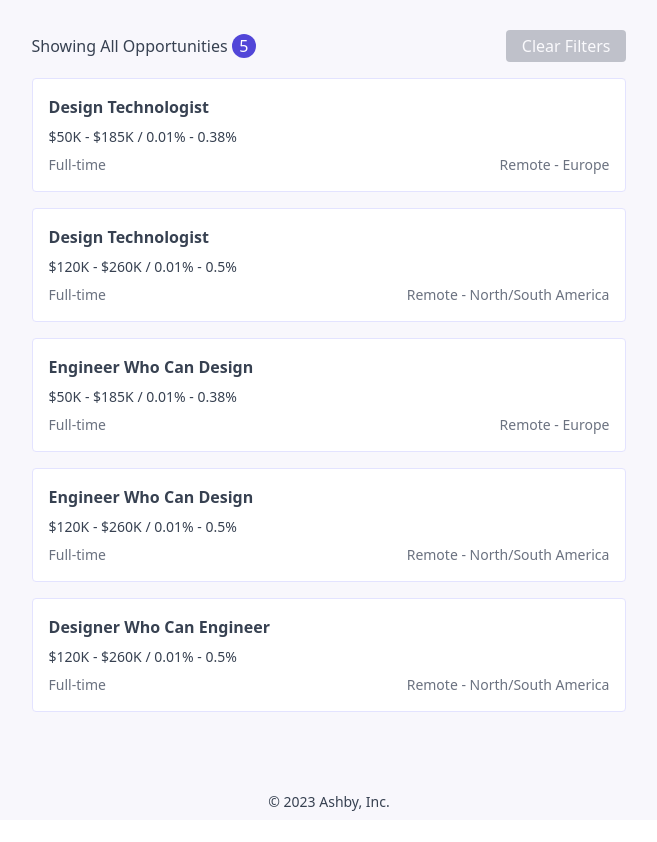
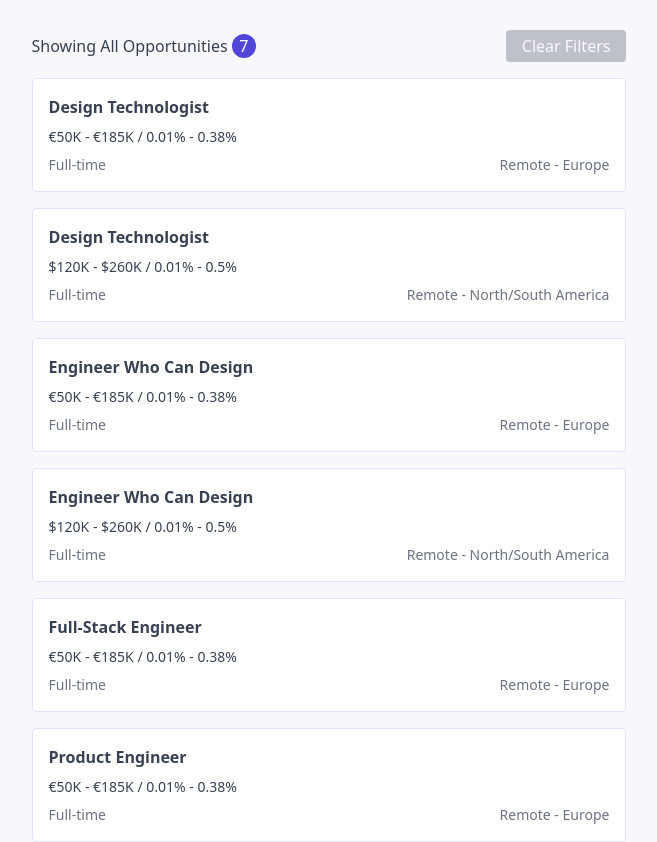
Before and after one commit to monishkumar7/ashby-applicant-experience, a React (Vite) app: page / in a window 1280 px wide. Shown: the part 320-1162 px from the top of the page, without its empty margins (311-968 px from the left). Before the commit the page ends 1140 px from the top, so only its background shows below. Built offline with nearby package versions, Linux system fonts and the light colour scheme.

Commit message:
update job listings

```diff
--- a/src/data/jobListings.ts
+++ b/src/data/jobListings.ts
@@ -4,7 +4,7 @@ export const jobListings: JobListingProps[] = [
   {
     slug: 'design-technologist-europe',
     title: 'Design Technologist',
-    salary: '$50K - $185K / 0.01% - 0.38%',
+    salary: '€50K - €185K / 0.01% - 0.38%',
     type: 'Full-time',
     location: 'Remote - Europe',
     department: 'Engineering'
@@ -20,7 +20,7 @@ export const jobListings: JobListingProps[] = [
   {
     slug: 'engineer-who-can-design-europe',
     title: 'Engineer Who Can Design',
-    salary: '$50K - $185K / 0.01% - 0.38%',
+    salary: '€50K - €185K / 0.01% - 0.38%',
     type: 'Full-time',
     location: 'Remote - Europe',
     department: 'Engineering'
@@ -34,11 +34,27 @@ export const jobListings: JobListingProps[] = [
     department: 'Engineering'
   },
   {
-    slug: 'designer-who-can-engineer-americas',
-    title: 'Designer Who Can Engineer',
+    slug: 'full-stack-engineer-europe',
+    title: 'Full-Stack Engineer',
+    salary: '€50K - €185K / 0.01% - 0.38%',
+    type: 'Full-time',
+    location: 'Remote - Europe',
+    department: 'Engineering'
+  },
+  {
+    slug: 'product-engineer-europe',
+    title: 'Product Engineer',
+    salary: '€50K - €185K / 0.01% - 0.38%',
+    type: 'Full-time',
+    location: 'Remote - Europe',
+    department: 'Engineering'
+  },
+  {
+    slug: 'product-engineer-americas',
+    title: 'Product Engineer',
     salary: '$120K - $260K / 0.01% - 0.5%',
     type: 'Full-time',
     location: 'Remote - North/South America',
-    department: 'Design'
+    department: 'Engineering'
   }
 ];
```
